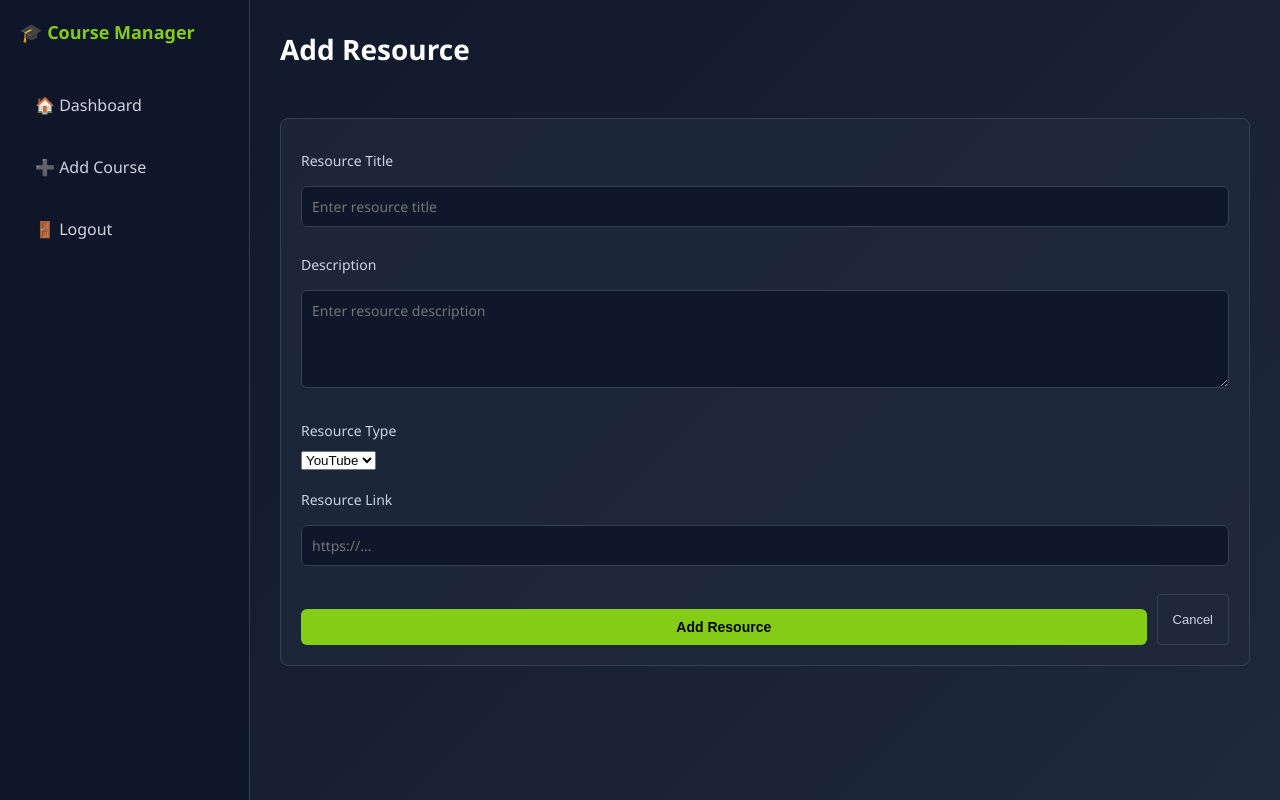
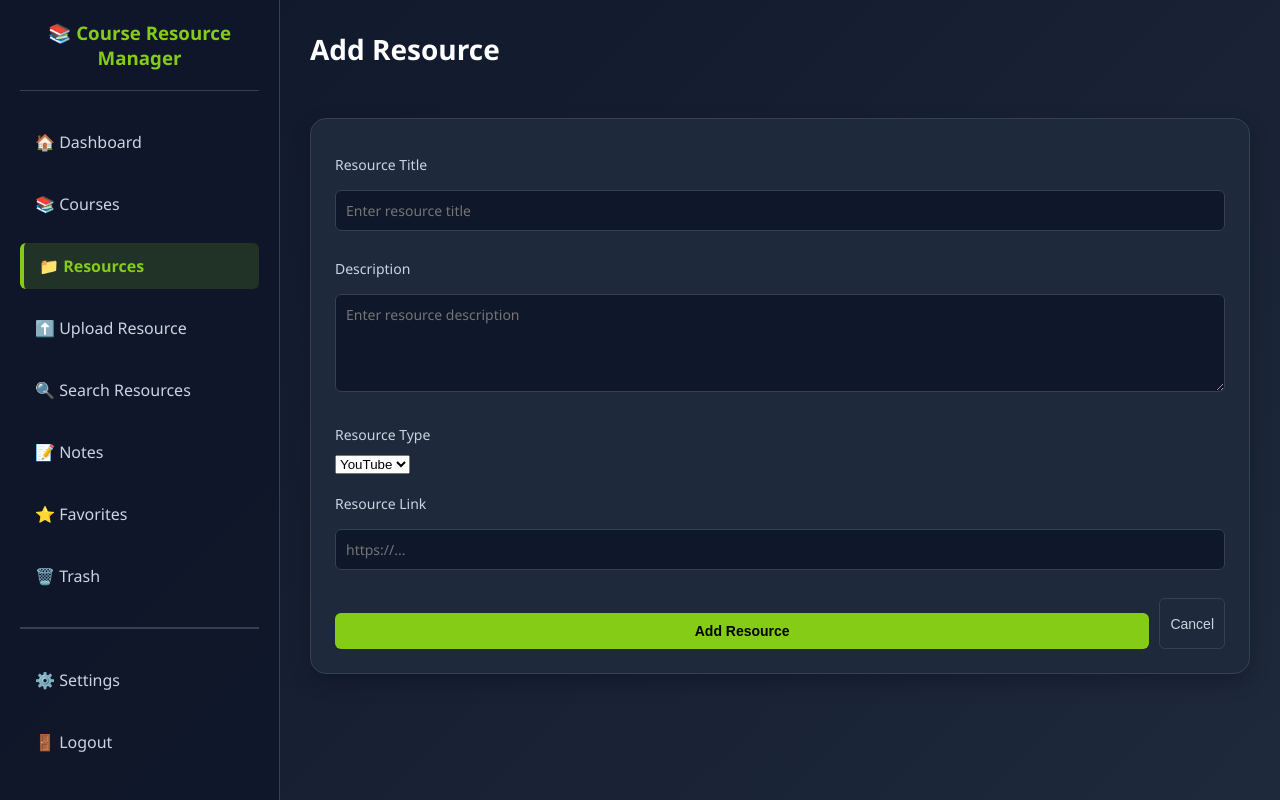
Before and after one commit to sajib-k/Project_Manager, a Flask app: page /add_resource/1 in a window 1280 px wide. Run offline with Flask 3, Linux system fonts and the light colour scheme; the visitor is signed in with stand-in values (Sample User, id 1); some libraries are stand-ins or nearby versions.

Commit message:
Added course edit and resource search features

```diff
--- a/app.py
+++ b/app.py
@@ -138,20 +138,63 @@ def delete(course_id):
 
 @app.route('/resources/<int:course_id>')
 def resources(course_id):
+
     if 'user_id' not in session:
         return redirect('/')
 
     conn = get_db_connection()
     c = conn.cursor()
 
-    c.execute(
-        """
-        SELECT title, description, resource_type, resource_link
-        FROM resources
-        WHERE course_id = %s
-        """,
-        (course_id,)
-    )
+    # Course Info
+    c.execute("""
+        SELECT course_name, semester
+        FROM courses
+        WHERE id = %s
+    """, (course_id,))
+
+    course = c.fetchone()
+
+    # Search Value
+    search = request.args.get('search', '')
+
+    # Resource List
+    if search:
+
+        c.execute("""
+            SELECT
+                id,
+                title,
+                description,
+                resource_type,
+                resource_link
+            FROM resources
+            WHERE course_id = %s
+              AND (
+                    title ILIKE %s
+                    OR description ILIKE %s
+                    OR resource_type ILIKE %s
+              )
+            ORDER BY id DESC
+        """, (
+            course_id,
+            f'%{search}%',
+            f'%{search}%',
+            f'%{search}%'
+        ))
+
+    else:
+
+        c.execute("""
+            SELECT
+                id,
+                title,
+                description,
+                resource_type,
+                resource_link
+            FROM resources
+            WHERE course_id = %s
+            ORDER BY id DESC
+        """, (course_id,))
 
     resources = c.fetchall()
 
@@ -159,10 +202,12 @@ def resources(course_id):
     conn.close()
 
     return render_template(
-    'resources.html',
-    resources=resources,
-    course_id=course_id
-)
+        'resources.html',
+        resources=resources,
+        course=course,
+        course_id=course_id,
+        search=search
+    )
 @app.route('/add_resource/<int:course_id>', methods=['GET', 'POST'])
 def add_resource(course_id):
     if 'user_id' not in session:
@@ -200,6 +245,139 @@ def add_resource(course_id):
         'add_resource.html',
         course_id=course_id
     )
+@app.route('/edit_resource/<int:resource_id>/<int:course_id>',
+           methods=['GET', 'POST'])
+def edit_resource(resource_id, course_id):
+
+    if 'user_id' not in session:
+        return redirect('/')
+
+    conn = get_db_connection()
+    c = conn.cursor()
+
+    if request.method == 'POST':
+
+        title = request.form['title']
+        description = request.form['description']
+        resource_type = request.form['resource_type']
+        resource_link = request.form['resource_link']
+
+        c.execute("""
+            UPDATE resources
+            SET title = %s,
+                description = %s,
+                resource_type = %s,
+                resource_link = %s
+            WHERE id = %s
+        """, (
+            title,
+            description,
+            resource_type,
+            resource_link,
+            resource_id
+        ))
+
+        conn.commit()
+
+        c.close()
+        conn.close()
+
+        return redirect(f'/resources/{course_id}')
+
+    c.execute("""
+        SELECT title,
+               description,
+               resource_type,
+               resource_link
+        FROM resources
+        WHERE id = %s
+    """, (resource_id,))
+
+    resource = c.fetchone()
+
+    c.close()
+    conn.close()
+
+    return render_template(
+        'edit_resource.html',
+        resource=resource,
+        resource_id=resource_id,
+        course_id=course_id
+    )
+@app.route('/edit_course/<int:course_id>', methods=['GET', 'POST'])
+def edit_course(course_id):
+
+    if 'user_id' not in session:
+        return redirect('/')
+
+    conn = get_db_connection()
+    c = conn.cursor()
+
+    if request.method == 'POST':
+
+        course_name = request.form['course_name']
+        semester = request.form['semester']
+
+        c.execute("""
+            UPDATE courses
+            SET course_name = %s,
+                semester = %s
+            WHERE id = %s
+              AND user_id = %s
+        """, (
+            course_name,
+            semester,
+            course_id,
+            session['user_id']
+        ))
+
+        conn.commit()
+
+        c.close()
+        conn.close()
+
+        return redirect('/home')
+
+    c.execute("""
+        SELECT course_name, semester
+        FROM courses
+        WHERE id = %s
+          AND user_id = %s
+    """, (
+        course_id,
+        session['user_id']
+    ))
+
+    course = c.fetchone()
+
+    c.close()
+    conn.close()
+
+    return render_template(
+        'edit_course.html',
+        course=course,
+        course_id=course_id
+    )
+@app.route('/delete_resource/<int:resource_id>/<int:course_id>')
+def delete_resource(resource_id, course_id):
+
+    if 'user_id' not in session:
+        return redirect('/')
+
+    conn = get_db_connection()
+    c = conn.cursor()
+
+    c.execute("""
+        DELETE FROM resources
+        WHERE id = %s
+    """, (resource_id,))
+
+    conn.commit()
+
+    c.close()
+    conn.close()
+
+    return redirect(f'/resources/{course_id}')
 
 if __name__ == '__main__':
     app.run(debug=True)
--- a/static/style.css
+++ b/static/style.css
@@ -105,6 +105,17 @@ button {
     border-radius: 6px;
     color: #000;
     font-weight: 600;
+}
+.topbar .add-btn {
+    width: auto;
+    margin-top: 0;
+    padding: 10px 20px;
+}
+
+.card-buttons .add-btn {
+    width: auto;
+    margin-top: 0;
+    padding: 8px 15px;
 }
 
 .login-btn:hover, .add-btn:hover {
@@ -225,7 +236,7 @@ body.dashboard .container {
 
 /* Sidebar */
 .sidebar {
-    width: 250px;
+    width: 280px;
     background: rgba(15, 23, 42, 0.95);
     padding: 20px;
     border-right: 1px solid #334155;
@@ -233,12 +244,13 @@ body.dashboard .container {
     flex-direction: column;
 }
 
-.sidebar h3 {
-    color: #84cc16;
-    margin-bottom: 30px;
-    font-size: 18px;
+.sidebar h3{
+    text-align:center;
+    padding-bottom:20px;
+    margin-bottom:20px;
+    border-bottom:1px solid #334155;
+    color:#84cc16;
 }
-
 .sidebar a {
     color: #cbd5e1;
     text-decoration: none;
@@ -254,14 +266,20 @@ body.dashboard .container {
     color: #84cc16;
     padding-left: 20px;
 }
+.sidebar a.active {
+    background: rgba(132, 204, 22, 0.15);
+    color: #84cc16;
+    border-left: 4px solid #84cc16;
+    font-weight: 600;
+}
 
 /* Main Content */
 .main {
     flex: 1;
     padding: 30px;
     overflow-y: auto;
+    max-width: 1400px;
 }
-
 .topbar {
     display: flex;
     justify-content: space-between;
@@ -286,19 +304,28 @@ body.dashboard .container {
 
 /* Cards */
 .card {
-    background: rgba(30, 41, 59, 0.8);
+    background: #1e293b;
     border: 1px solid #334155;
-    padding: 20px;
-    border-radius: 8px;
+    padding: 24px;
+    border-radius: 16px;
     margin-bottom: 20px;
     color: white;
     transition: all 0.3s ease;
+
+    box-shadow: 0 8px 20px rgba(0,0,0,0.25);
+
+    overflow: hidden;
+    position: relative;
 }
 
 .card:hover {
-    background: rgba(30, 41, 59, 0.95);
+    transform: translateY(-5px);
+
     border-color: #84cc16;
-    box-shadow: 0 0 20px rgba(132, 204, 22, 0.2);
+
+    box-shadow:
+        0 12px 30px rgba(0, 0, 0, 0.35),
+        0 0 20px rgba(132, 204, 22, 0.25);
 }
 
 .card h3 {
@@ -315,6 +342,10 @@ body.dashboard .container {
 .card-buttons {
     display: flex;
     gap: 10px;
+    flex-wrap: wrap;
+}
+.card-buttons button {
+    flex: 1;
 }
 
 .edit-btn, .delete-btn {
--- a/templates/add_resource.html
+++ b/templates/add_resource.html
@@ -11,14 +11,36 @@
 
 <div class="container">
 
+    <!-- Sidebar -->
     <div class="sidebar">
-        <h3>🎓 Course Manager</h3>
+
+        <h3>📚 Course Resource Manager</h3>
 
         <a href="/home">🏠 Dashboard</a>
-        <a href="/add">➕ Add Course</a>
+
+        <a href="/home">📚 Courses</a>
+
+        <a href="#" class="active">📁 Resources</a>
+
+        <a href="#">⬆️ Upload Resource</a>
+
+        <a href="#">🔍 Search Resources</a>
+
+        <a href="#">📝 Notes</a>
+
+        <a href="#">⭐ Favorites</a>
+
+        <a href="#">🗑️ Trash</a>
+
+        <hr style="border:1px solid #334155; margin:20px 0;">
+
+        <a href="#">⚙️ Settings</a>
+
         <a href="/logout">🚪 Logout</a>
+
     </div>
 
+    <!-- Main Content -->
     <div class="main">
 
         <div class="topbar">
@@ -30,45 +52,46 @@
             <form method="POST">
 
                 <div class="form-group">
-                    <label>Resource Title</label>
+                    <label for="title">Resource Title</label>
+
                     <input
                         type="text"
+                        id="title"
                         name="title"
                         placeholder="Enter resource title"
                         required>
                 </div>
 
                 <div class="form-group">
-                    <label>Description</label>
+                    <label for="description">Description</label>
+
                     <textarea
+                        id="description"
                         name="description"
                         rows="4"
                         placeholder="Enter resource description"></textarea>
                 </div>
 
                 <div class="form-group">
-                    <label>Resource Type</label>
-                    <select name="resource_type">
+                    <label for="resource_type">Resource Type</label>
 
-                        <option value="YouTube">
-                            YouTube
-                        </option>
+                    <select
+                        id="resource_type"
+                        name="resource_type">
 
-                        <option value="PDF">
-                            PDF
-                        </option>
-
-                        <option value="Link">
-                            Link
-                        </option>
+                        <option value="YouTube">YouTube</option>
+                        <option value="PDF">PDF</option>
+                        <option value="Link">Link</option>
 
                     </select>
                 </div>
 
                 <div class="form-group">
-                    <label>Resource Link</label>
+                    <label for="resource_link">Resource Link</label>
+
                     <input
                         type="url"
+                        id="resource_link"
                         name="resource_link"
                         placeholder="https://..."
                         required>
@@ -84,7 +107,7 @@
 
                     <button
                         type="button"
-                        class="delete-btn"
+                        class="cancel-btn"
                         onclick="history.back()">
                         Cancel
                     </button>
```
Also changed, not shown: templates/add.html (+26 -6 lines), templates/edit_course.html (added, +83 -0 lines), templates/edit_resource.html (added, +111 -0 lines), templates/home.html (+31 -5 lines), templates/resources.html (+82 -12 lines).
